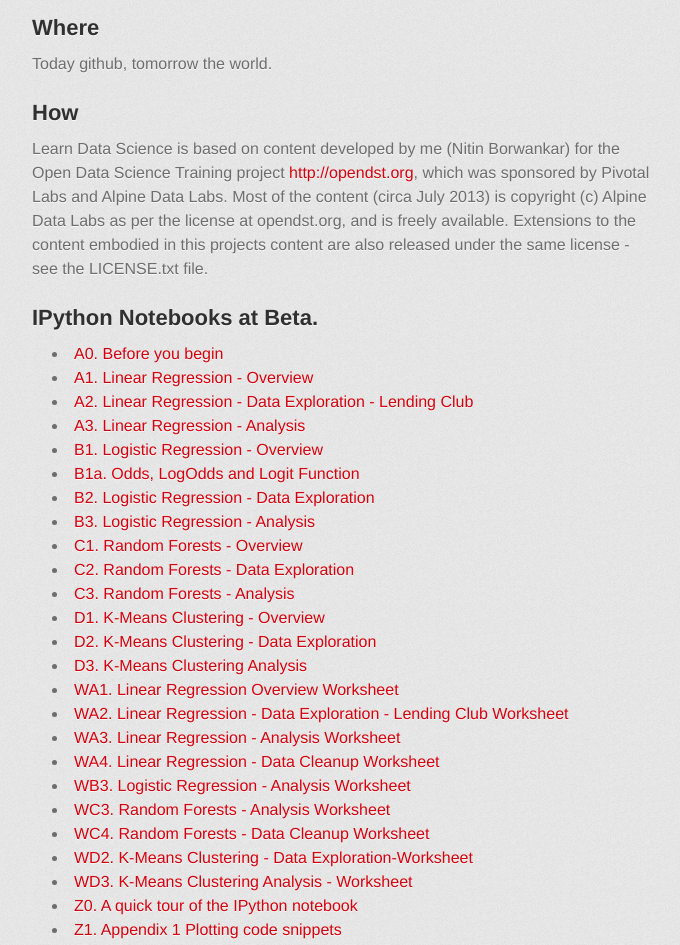
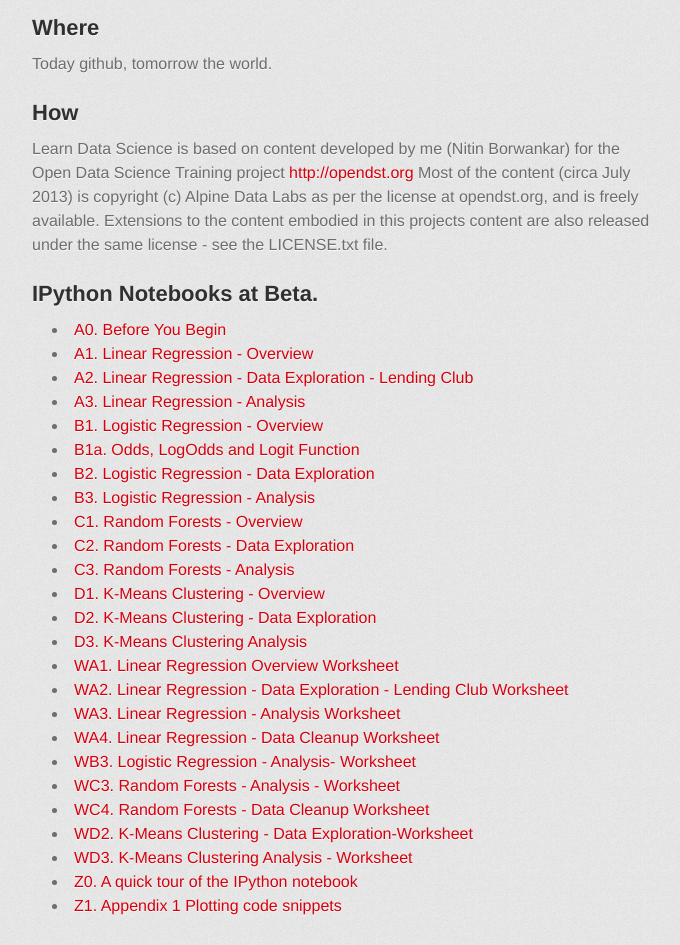
Before and after one commit to nborwankar/LearnDataScience, a plain HTML site: page index.html in a window 1280 px wide. Shown: the part 1360-2305 px from the top of the page, without its empty margins (298-978 px from the left). Drawn offline with Linux system fonts and the light colour scheme; a web font is replaced by a local one.

```diff
--- a/index.html
+++ b/index.html
@@ -89,7 +89,7 @@
 <h2>
 <a name="how" class="anchor" href="#how"><span class="octicon octicon-link"></span></a>How</h2>
 
-<p>Learn Data Science is based on content developed by me (Nitin Borwankar) for the Open Data Science Training project <a href="http://opendst.org">http://opendst.org</a>, which was sponsored by Pivotal Labs and Alpine Data Labs.
+<p>Learn Data Science is based on content developed by me (Nitin Borwankar) for the Open Data Science Training project <a href="http://opendst.org">http://opendst.org</a>
 Most of the content (circa July 2013) is copyright (c) Alpine Data Labs as per the license at opendst.org, and is freely available.
 Extensions to the content embodied in this projects content are also released under the same license - see the LICENSE.txt file.</p>
 
@@ -97,7 +97,7 @@
 <a name="ipython-notebooks-at-beta--" class="anchor" href="#ipython-notebooks-at-beta--"><span class="octicon octicon-link"></span></a>IPython Notebooks at Beta.  </h2>
 
 <ul>
-<li><a href="http://nbviewer.ipython.org/urls/raw.github.com/nborwankar/LearnDataScience/master/notebooks/A0.%20Before%20You%20Begin.ipynb">A0. Before you begin</a></li>
+<li><a href="http://nbviewer.ipython.org/urls/raw.github.com/nborwankar/LearnDataScience/master/notebooks/A0.%20Before%20You%20Begin.ipynb">A0. Before You Begin</a></li>
 <li><a href="http://nbviewer.ipython.org/urls/raw.github.com/nborwankar/LearnDataScience/master/notebooks/A1.%20Linear%20Regression%20-%20Overview.ipynb">A1. Linear Regression - Overview</a></li>
 <li><a href="http://nbviewer.ipython.org/urls/raw.github.com/nborwankar/LearnDataScience/master/notebooks/A2.%20Linear%20Regression%20-%20Data%20Exploration%20-%20Lending%20Club.ipynb">A2. Linear Regression - Data Exploration - Lending Club</a></li>
 <li><a href="http://nbviewer.ipython.org/urls/raw.github.com/nborwankar/LearnDataScience/master/notebooks/A3.%20Linear%20Regression%20-%20Analysis.ipynb">A3. Linear Regression - Analysis</a></li>
@@ -115,8 +115,8 @@
 <li><a href="http://nbviewer.ipython.org/urls/raw.github.com/nborwankar/LearnDataScience/master/notebooks/WA2.%20Linear%20Regression%20-%20Data%20Exploration%20-%20Lending%20Club%20Worksheet.ipynb">WA2. Linear Regression - Data Exploration - Lending Club Worksheet</a></li>
 <li><a href="http://nbviewer.ipython.org/urls/raw.github.com/nborwankar/LearnDataScience/master/notebooks/WA3.%20Linear%20Regression%20-%20Analysis%20Worksheet.ipynb">WA3. Linear Regression - Analysis Worksheet</a></li>
 <li><a href="http://nbviewer.ipython.org/urls/raw.github.com/nborwankar/LearnDataScience/master/notebooks/WA4.%20Linear%20Regression%20-%20Data%20Cleanup.ipynb">WA4. Linear Regression - Data Cleanup Worksheet</a></li>
-<li><a href="http://nbviewer.ipython.org/urls/raw.github.com/nborwankar/LearnDataScience/master/notebooks/WB3.%20Logistic%20Regression%20-%20Analysis-%20Worksheet.ipynb">WB3. Logistic Regression - Analysis Worksheet</a></li>
-<li><a href="http://nbviewer.ipython.org/urls/raw.github.com/nborwankar/LearnDataScience/master/notebooks/WC3.%20Random%20Forests%20-%20Analysis%20-%20Worksheet.ipynb">WC3. Random Forests - Analysis Worksheet</a></li>
+<li><a href="http://nbviewer.ipython.org/urls/raw.github.com/nborwankar/LearnDataScience/master/notebooks/WB3.%20Logistic%20Regression%20-%20Analysis-%20Worksheet.ipynb">WB3. Logistic Regression - Analysis- Worksheet</a></li>
+<li><a href="http://nbviewer.ipython.org/urls/raw.github.com/nborwankar/LearnDataScience/master/notebooks/WC3.%20Random%20Forests%20-%20Analysis%20-%20Worksheet.ipynb">WC3. Random Forests - Analysis - Worksheet</a></li>
 <li><a href="http://nbviewer.ipython.org/urls/raw.github.com/nborwankar/LearnDataScience/master/notebooks/WC4.%20Random%20Forests%20-%20Data%20Cleanup.ipynb">WC4. Random Forests - Data Cleanup Worksheet</a></li>
 <li><a href="http://nbviewer.ipython.org/urls/raw.github.com/nborwankar/LearnDataScience/master/notebooks/WD2.%20K-Means%20Clustering%20-%20Data%20Exploration-Worksheet.ipynb">WD2. K-Means Clustering - Data Exploration-Worksheet</a></li>
 <li><a href="http://nbviewer.ipython.org/urls/raw.github.com/nborwankar/LearnDataScience/master/notebooks/WD3.%20K-Means%20Clustering%20Analysis%20-%20Worksheet.ipynb">WD3. K-Means Clustering Analysis - Worksheet</a></li>
```
Also changed, not shown: params.json (+1 -1 lines).
